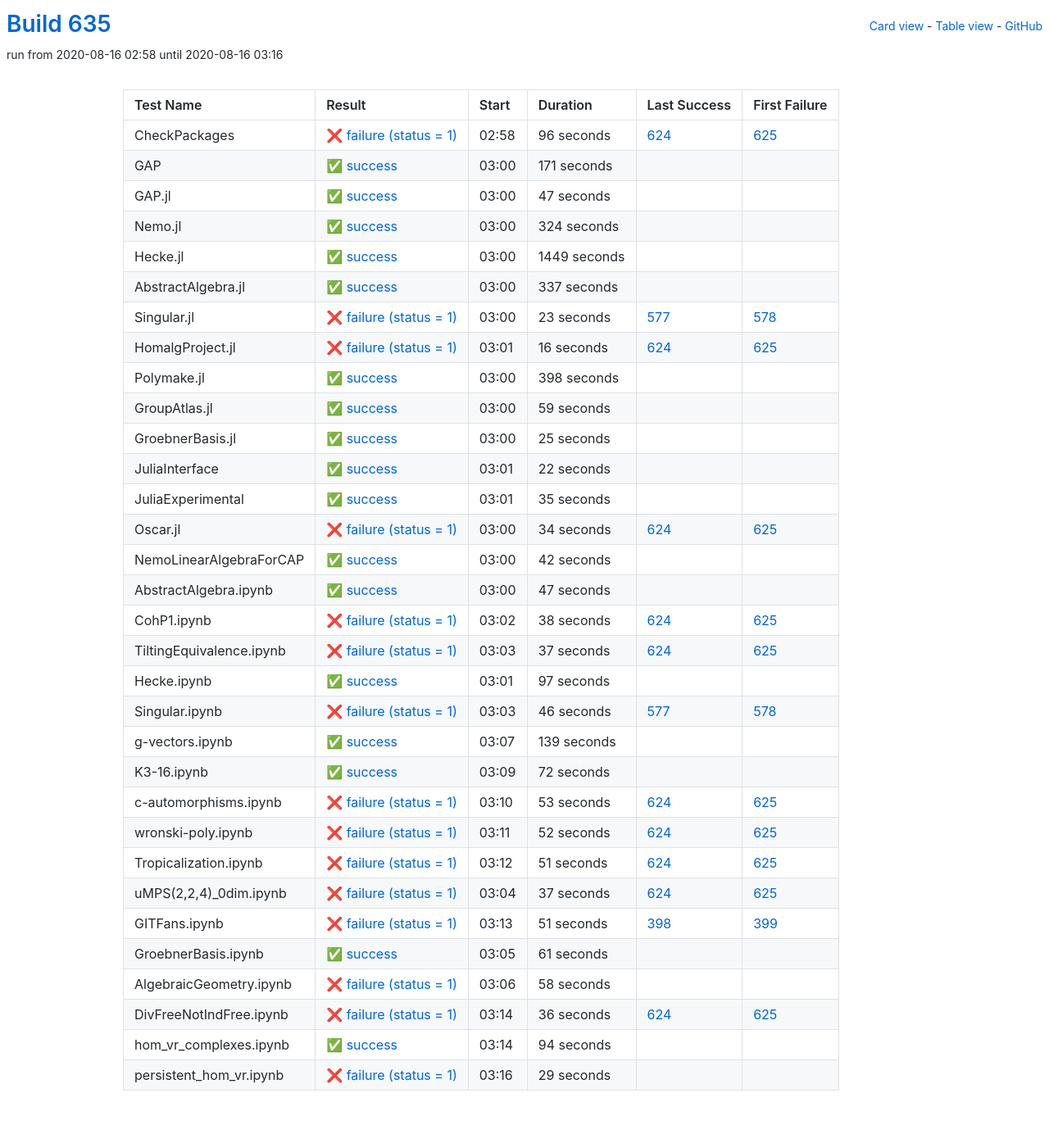
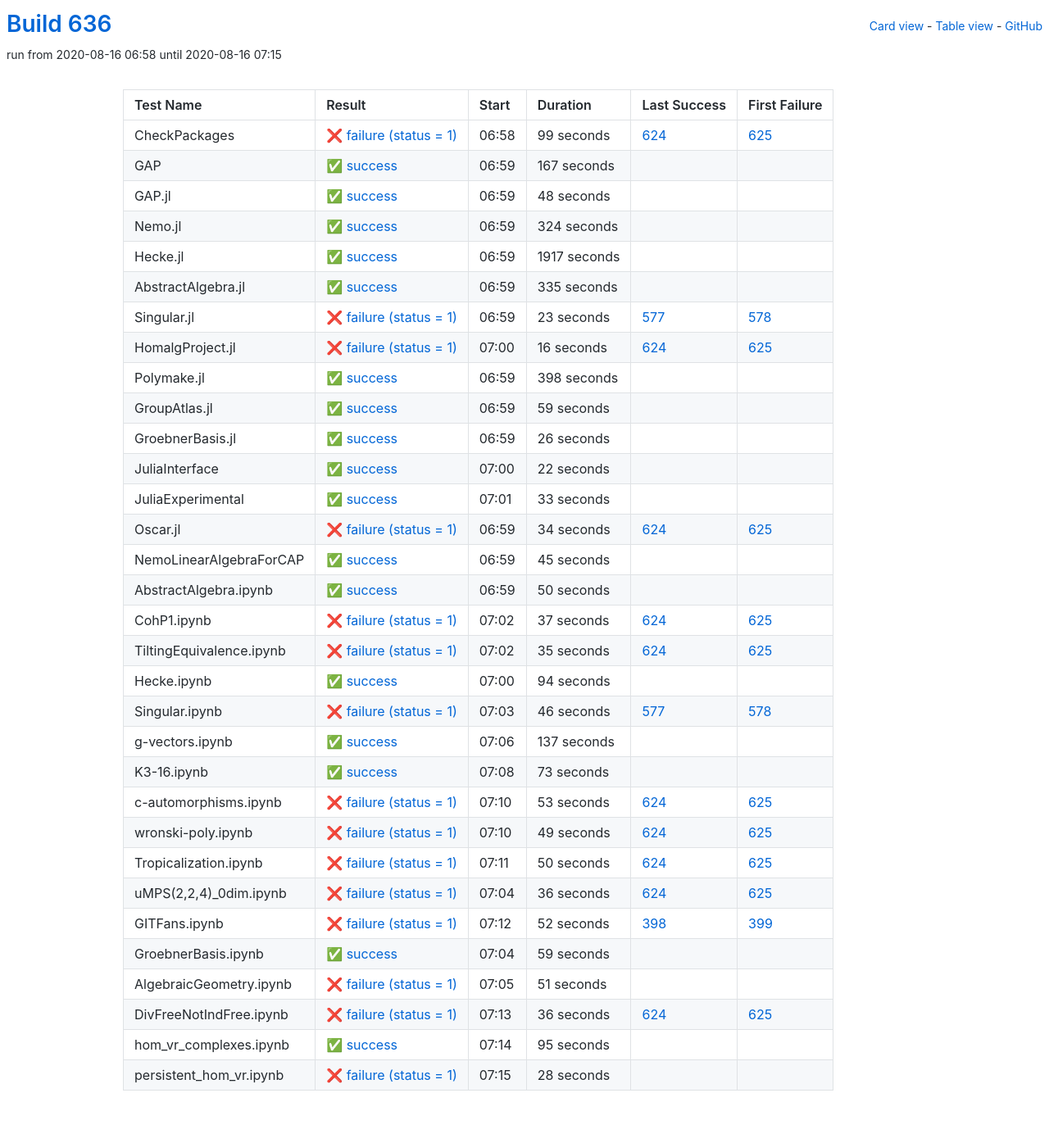
Before and after one commit to oscar-system/oscar-ci-status-stable, a Jekyll site: the page built from table.html, in a window 1280 px wide. Shown: the whole page at 82% size. Built offline with Jekyll 4.4.1, drawn with Linux system fonts in a browser that asks for light colours.

Commit message:
Build #636

```diff
--- a/_data/ci.yml
+++ b/_data/ci.yml
@@ -1,6 +1,6 @@
 ---
-build: 635
-build_url: https://oscarci.mathematik.uni-kl.de/job/oscar-stable/635/
+build: 636
+build_url: https://oscarci.mathematik.uni-kl.de/job/oscar-stable/636/
 job: oscar-stable
 organization: oscar-system
 repo: oscar-ci-status-stable
@@ -8,44 +8,44 @@ repourl: https://github.com/oscar-system/oscar-ci-status-stable
 tests:
 - name: CheckPackages
   id: checkpackages
-  log: https://oscarci.mathematik.uni-kl.de/job/oscar-stable/635/artifact/logs/build-635/CheckPackages.log
-  start: 2020-08-16 02:58
+  log: https://oscarci.mathematik.uni-kl.de/job/oscar-stable/636/artifact/logs/build-636/CheckPackages.log
+  start: 2020-08-16 06:58
   success: false
   exitcode: 1
   status: failure
-  duration: 96
+  duration: 99
   last_success: 624
   last_success_url: https://oscarci.mathematik.uni-kl.de/job/oscar-stable/624/
   first_failure: 625
   first_failure_url: https://oscarci.mathematik.uni-kl.de/job/oscar-stable/625/
 - name: GAP
   id: gap
-  log: https://oscarci.mathematik.uni-kl.de/job/oscar-stable/635/artifact/logs/build-635/GAP.log
-  start: 2020-08-16 03:00
+  log: https://oscarci.mathematik.uni-kl.de/job/oscar-stable/636/artifact/logs/build-636/GAP.log
+  start: 2020-08-16 06:59
   success: true
   exitcode: 0
   status: success
-  duration: 171
+  duration: 167
   last_success: false
   last_success_url:
   first_failure: false
   first_failure_url:
 - name: GAP.jl
   id: gap-jl
-  log: https://oscarci.mathematik.uni-kl.de/job/oscar-stable/635/artifact/logs/build-635/GAP.jl.log
-  start: 2020-08-16 03:00
+  log: https://oscarci.mathematik.uni-kl.de/job/oscar-stable/636/artifact/logs/build-636/GAP.jl.log
+  start: 2020-08-16 06:59
   success: true
   exitcode: 0
   status: success
-  duration: 47
+  duration: 48
   last_success: false
   last_success_url:
   first_failure: false
   first_failure_url:
 - name: Nemo.jl
   id: nemo-jl
-  log: https://oscarci.mathematik.uni-kl.de/job/oscar-stable/635/artifact/logs/build-635/Nemo.jl.log
-  start: 2020-08-16 03:00
+  log: https://oscarci.mathematik.uni-kl.de/job/oscar-stable/636/artifact/logs/build-636/Nemo.jl.log
+  start: 2020-08-16 06:59
   success: true
   exitcode: 0
   status: success
@@ -56,32 +56,32 @@ tests:
   first_failure_url:
 - name: Hecke.jl
   id: hecke-jl
-  log: https://oscarci.mathematik.uni-kl.de/job/oscar-stable/635/artifact/logs/build-635/Hecke.jl.log
-  start: 2020-08-16 03:00
+  log: https://oscarci.mathematik.uni-kl.de/job/oscar-stable/636/artifact/logs/build-636/Hecke.jl.log
+  start: 2020-08-16 06:59
   success: true
   exitcode: 0
   status: success
-  duration: 1449
+  duration: 1917
   last_success: false
   last_success_url:
   first_failure: false
   first_failure_url:
 - name: AbstractAlgebra.jl
   id: abstractalgebra-jl
-  log: https://oscarci.mathematik.uni-kl.de/job/oscar-stable/635/artifact/logs/build-635/AbstractAlgebra.jl.log
-  start: 2020-08-16 03:00
+  log: https://oscarci.mathematik.uni-kl.de/job/oscar-stable/636/artifact/logs/build-636/AbstractAlgebra.jl.log
+  start: 2020-08-16 06:59
   success: true
   exitcode: 0
   status: success
-  duration: 337
+  duration: 335
   last_success: false
   last_success_url:
   first_failure: false
   first_failure_url:
 - name: Singular.jl
   id: singular-jl
-  log: https://oscarci.mathematik.uni-kl.de/job/oscar-stable/635/artifact/logs/build-635/Singular.jl.log
-  start: 2020-08-16 03:00
+  log: https://oscarci.mathematik.uni-kl.de/job/oscar-stable/636/artifact/logs/build-636/Singular.jl.log
+  start: 2020-08-16 06:59
   success: false
   exitcode: 1
   status: failure
@@ -92,8 +92,8 @@ tests:
   first_failure_url: https://oscarci.mathematik.uni-kl.de/job/oscar-stable/578/
 - name: HomalgProject.jl
   id: homalgproject-jl
-  log: https://oscarci.mathematik.uni-kl.de/job/oscar-stable/635/artifact/logs/build-635/HomalgProject.jl.log
-  start: 2020-08-16 03:01
+  log: https://oscarci.mathematik.uni-kl.de/job/oscar-stable/636/artifact/logs/build-636/HomalgProject.jl.log
+  start: 2020-08-16 07:00
   success: false
   exitcode: 1
   status: failure
@@ -104,8 +104,8 @@ tests:
   first_failure_url: https://oscarci.mathematik.uni-kl.de/job/oscar-stable/625/
 - name: Polymake.jl
   id: polymake-jl
-  log: https://oscarci.mathematik.uni-kl.de/job/oscar-stable/635/artifact/logs/build-635/Polymake.jl.log
-  start: 2020-08-16 03:00
+  log: https://oscarci.mathematik.uni-kl.de/job/oscar-stable/636/artifact/logs/build-636/Polymake.jl.log
+  start: 2020-08-16 06:59
   success: true
   exitcode: 0
   status: success
@@ -116,8 +116,8 @@ tests:
   first_failure_url:
 - name: GroupAtlas.jl
   id: groupatlas-jl
-  log: https://oscarci.mathematik.uni-kl.de/job/oscar-stable/635/artifact/logs/build-635/GroupAtlas.jl.log
-  start: 2020-08-16 03:00
+  log: https://oscarci.mathematik.uni-kl.de/job/oscar-stable/636/artifact/logs/build-636/GroupAtlas.jl.log
+  start: 2020-08-16 06:59
   success: true
   exitcode: 0
   status: success
@@ -128,20 +128,20 @@ tests:
   first_failure_url:
 - name: GroebnerBasis.jl
   id: groebnerbasis-jl
-  log: https://oscarci.mathematik.uni-kl.de/job/oscar-stable/635/artifact/logs/build-635/GroebnerBasis.jl.log
-  start: 2020-08-16 03:00
+  log: https://oscarci.mathematik.uni-kl.de/job/oscar-stable/636/artifact/logs/build-636/GroebnerBasis.jl.log
+  start: 2020-08-16 06:59
   success: true
   exitcode: 0
   status: success
-  duration: 25
+  duration: 26
   last_success: false
   last_success_url:
   first_failure: false
   first_failure_url:
 - name: JuliaInterface
   id: juliainterface
-  log: https://oscarci.mathematik.uni-kl.de/job/oscar-stable/635/artifact/logs/build-635/JuliaInterface.log
-  start: 2020-08-16 03:01
+  log: https://oscarci.mathematik.uni-kl.de/job/oscar-stable/636/artifact/logs/build-636/JuliaInterface.log
+  start: 2020-08-16 07:00
   success: true
   exitcode: 0
   status: success
@@ -152,20 +152,20 @@ tests:
   first_failure_url:
 - name: JuliaExperimental
   id: juliaexperimental
-  log: https://oscarci.mathematik.uni-kl.de/job/oscar-stable/635/artifact/logs/build-635/JuliaExperimental.log
-  start: 2020-08-16 03:01
+  log: https://oscarci.mathematik.uni-kl.de/job/oscar-stable/636/artifact/logs/build-636/JuliaExperimental.log
+  start: 2020-08-16 07:01
   success: true
   exitcode: 0
   status: success
-  duration: 35
+  duration: 33
   last_success: false
   last_success_url:
   first_failure: false
   first_failure_url:
 - name: Oscar.jl
   id: oscar-jl
-  log: https://oscarci.mathematik.uni-kl.de/job/oscar-stable/635/artifact/logs/build-635/Oscar.jl.log
-  start: 2020-08-16 03:00
+  log: https://oscarci.mathematik.uni-kl.de/job/oscar-stable/636/artifact/logs/build-636/Oscar.jl.log
+  start: 2020-08-16 06:59
   success: false
   exitcode: 1
   status: failure
@@ -176,44 +176,32 @@ tests:
   first_failure_url: https://oscarci.mathematik.uni-kl.de/job/oscar-stable/625/
 - name: NemoLinearAlgebraForCAP
   id: nemolinearalgebraforcap
-  log: https://oscarci.mathematik.uni-kl.de/job/oscar-stable/635/artifact/logs/build-635/NemoLinearAlgebraForCAP.log
-  start: 2020-08-16 03:00
+  log: https://oscarci.mathematik.uni-kl.de/job/oscar-stable/636/artifact/logs/build-636/NemoLinearAlgebraForCAP.log
+  start: 2020-08-16 06:59
   success: true
   exitcode: 0
   status: success
-  duration: 42
+  duration: 45
   last_success: false
   last_success_url:
   first_failure: false
   first_failure_url:
 - name: AbstractAlgebra.ipynb
   id: abstractalgebra-ipynb
-  log: https://oscarci.mathematik.uni-kl.de/job/oscar-stable/635/artifact/logs/build-635/AbstractAlgebra.ipynb.log
-  start: 2020-08-16 03:00
+  log: https://oscarci.mathematik.uni-kl.de/job/oscar-stable/636/artifact/logs/build-636/AbstractAlgebra.ipynb.log
+  start: 2020-08-16 06:59
   success: true
   exitcode: 0
   status: success
-  duration: 47
+  duration: 50
   last_success: false
   last_success_url:
   first_failure: false
   first_failure_url:
 - name: CohP1.ipynb
   id: cohp1-ipynb
-  log: https://oscarci.mathematik.uni-kl.de/job/oscar-stable/635/artifact/logs/build-635/CohP1.ipynb.log
-  start: 2020-08-16 03:02
-  success: false
-  exitcode: 1
-  status: failure
-  duration: 38
-  last_success: 624
-  last_success_url: https://oscarci.mathematik.uni-kl.de/job/oscar-stable/624/
-  first_failure: 625
-  first_failure_url: https://oscarci.mathematik.uni-kl.de/job/oscar-stable/625/
-- name: TiltingEquivalence.ipynb
-  id: tiltingequivalence-ipynb
-  log: https://oscarci.mathematik.uni-kl.de/job/oscar-stable/635/artifact/logs/build-635/TiltingEquivalence.ipynb.log
-  start: 2020-08-16 03:03
+  log: https://oscarci.mathematik.uni-kl.de/job/oscar-stable/636/artifact/logs/build-636/CohP1.ipynb.log
+  start: 2020-08-16 07:02
   success: false
   exitcode: 1
   status: failure
@@ -222,22 +210,34 @@ tests:
   last_success_url: https://oscarci.mathematik.uni-kl.de/job/oscar-stable/624/
   first_failure: 625
   first_failure_url: https://oscarci.mathematik.uni-kl.de/job/oscar-stable/625/
+- name: TiltingEquivalence.ipynb
+  id: tiltingequivalence-ipynb
+  log: https://oscarci.mathematik.uni-kl.de/job/oscar-stable/636/artifact/logs/build-636/TiltingEquivalence.ipynb.log
+  start: 2020-08-16 07:02
+  success: false
+  exitcode: 1
+  status: failure
+  duration: 35
+  last_success: 624
+  last_success_url: https://oscarci.mathematik.uni-kl.de/job/oscar-stable/624/
+  first_failure: 625
+  first_failure_url: https://oscarci.mathematik.uni-kl.de/job/oscar-stable/625/
 - name: Hecke.ipynb
   id: hecke-ipynb
-  log: https://oscarci.mathematik.uni-kl.de/job/oscar-stable/635/artifact/logs/build-635/Hecke.ipynb.log
-  start: 2020-08-16 03:01
+  log: https://oscarci.mathematik.uni-kl.de/job/oscar-stable/636/artifact/logs/build-636/Hecke.ipynb.log
+  start: 2020-08-16 07:00
   success: true
   exitcode: 0
   status: success
-  duration: 97
+  duration: 94
   last_success: false
   last_success_url:
   first_failure: false
   first_failure_url:
 - name: Singular.ipynb
   id: singular-ipynb
-  log: https://oscarci.mathematik.uni-kl.de/job/oscar-stable/635/artifact/logs/build-635/Singular.ipynb.log
-  start: 2020-08-16 03:03
+  log: https://oscarci.mathematik.uni-kl.de/job/oscar-stable/636/artifact/logs/build-636/Singular.ipynb.log
+  start: 2020-08-16 07:03
   success: false
   exitcode: 1
   status: failure
@@ -248,32 +248,32 @@ tests:
   first_failure_url: https://oscarci.mathematik.uni-kl.de/job/oscar-stable/578/
 - name: g-vectors.ipynb
   id: g-vectors-ipynb
-  log: https://oscarci.mathematik.uni-kl.de/job/oscar-stable/635/artifact/logs/build-635/g-vectors.ipynb.log
-  start: 2020-08-16 03:07
+  log: https://oscarci.mathematik.uni-kl.de/job/oscar-stable/636/artifact/logs/build-636/g-vectors.ipynb.log
+  start: 2020-08-16 07:06
   success: true
   exitcode: 0
   status: success
-  duration: 139
+  duration: 137
   last_success: false
   last_success_url:
   first_failure: false
   first_failure_url:
 - name: K3-16.ipynb
   id: k3-16-ipynb
-  log: https://oscarci.mathematik.uni-kl.de/job/oscar-stable/635/artifact/logs/build-635/K3-16.ipynb.log
-  start: 2020-08-16 03:09
+  log: https://oscarci.mathematik.uni-kl.de/job/oscar-stable/636/artifact/logs/build-636/K3-16.ipynb.log
+  start: 2020-08-16 07:08
   success: true
   exitcode: 0
   status: success
-  duration: 72
+  duration: 73
   last_success: false
   last_success_url:
   first_failure: false
   first_failure_url:
 - name: c-automorphisms.ipynb
   id: c-automorphisms-ipynb
-  log: https://oscarci.mathematik.uni-kl.de/job/oscar-stable/635/artifact/logs/build-635/c-automorphisms.ipynb.log
-  start: 2020-08-16 03:10
+  log: https://oscarci.mathematik.uni-kl.de/job/oscar-stable/636/artifact/logs/build-636/c-automorphisms.ipynb.log
+  start: 2020-08-16 07:10
   success: false
   exitcode: 1
   status: failure
@@ -284,80 +284,80 @@ tests:
   first_failure_url: https://oscarci.mathematik.uni-kl.de/job/oscar-stable/625/
 - name: wronski-poly.ipynb
   id: wronski-poly-ipynb
-  log: https://oscarci.mathematik.uni-kl.de/job/oscar-stable/635/artifact/logs/build-635/wronski-poly.ipynb.log
-  start: 2020-08-16 03:11
+  log: https://oscarci.mathematik.uni-kl.de/job/oscar-stable/636/artifact/logs/build-636/wronski-poly.ipynb.log
+  start: 2020-08-16 07:10
   success: false
   exitcode: 1
   status: failure
-  duration: 52
+  duration: 49
   last_success: 624
   last_success_url: https://oscarci.mathematik.uni-kl.de/job/oscar-stable/624/
   first_failure: 625
   first_failure_url: https://oscarci.mathematik.uni-kl.de/job/oscar-stable/625/
 - name: Tropicalization.ipynb
   id: tropicalization-ipynb
-  log: https://oscarci.mathematik.uni-kl.de/job/oscar-stable/635/artifact/logs/build-635/Tropicalization.ipynb.log
-  start: 2020-08-16 03:12
+  log: https://oscarci.mathematik.uni-kl.de/job/oscar-stable/636/artifact/logs/build-636/Tropicalization.ipynb.log
+  start: 2020-08-16 07:11
   success: false
   exitcode: 1
   status: failure
-  duration: 51
+  duration: 50
   last_success: 624
   last_success_url: https://oscarci.mathematik.uni-kl.de/job/oscar-stable/624/
   first_failure: 625
   first_failure_url: https://oscarci.mathematik.uni-kl.de/job/oscar-stable/625/
 - name: uMPS(2,2,4)_0dim.ipynb
   id: umps-2-2-4-0dim-ipynb
-  log: https://oscarci.mathematik.uni-kl.de/job/oscar-stable/635/artifact/logs/build-635/uMPS-2-2-4-_0dim.ipynb.log
-  start: 2020-08-16 03:04
+  log: https://oscarci.mathematik.uni-kl.de/job/oscar-stable/636/artifact/logs/build-636/uMPS-2-2-4-_0dim.ipynb.log
+  start: 2020-08-16 07:04
   success: false
   exitcode: 1
   status: failure
-  duration: 37
+  duration: 36
   last_success: 624
   last_success_url: https://oscarci.mathematik.uni-kl.de/job/oscar-stable/624/
   first_failure: 625
   first_failure_url: https://oscarci.mathematik.uni-kl.de/job/oscar-stable/625/
 - name: GITFans.ipynb
   id: gitfans-ipynb
-  log: https://oscarci.mathematik.uni-kl.de/job/oscar-stable/635/artifact/logs/build-635/GITFans.ipynb.log
-  start: 2020-08-16 03:13
+  log: https://oscarci.mathematik.uni-kl.de/job/oscar-stable/636/artifact/logs/build-636/GITFans.ipynb.log
+  start: 2020-08-16 07:12
   success: false
   exitcode: 1
   status: failure
-  duration: 51
+  duration: 52
   last_success: 398
   last_success_url: https://oscarci.mathematik.uni-kl.de/job/oscar-stable/398/
   first_failure: 399
   first_failure_url: https://oscarci.mathematik.uni-kl.de/job/oscar-stable/399/
 - name: GroebnerBasis.ipynb
   id: groebnerbasis-ipynb
-  log: https://oscarci.mathematik.uni-kl.de/job/oscar-stable/635/artifact/logs/build-635/GroebnerBasis.ipynb.log
-  start: 2020-08-16 03:05
+  log: https://oscarci.mathematik.uni-kl.de/job/oscar-stable/636/artifact/logs/build-636/GroebnerBasis.ipynb.log
+  start: 2020-08-16 07:04
   success: true
   exitcode: 0
   status: success
-  duration: 61
+  duration: 59
   last_success: false
   last_success_url:
   first_failure: false
   first_failure_url:
 - name: AlgebraicGeometry.ipynb
   id: algebraicgeometry-ipynb
-  log: https://oscarci.mathematik.uni-kl.de/job/oscar-stable/635/artifact/logs/build-635/AlgebraicGeometry.ipynb.log
-  start: 2020-08-16 03:06
+  log: https://oscarci.mathematik.uni-kl.de/job/oscar-stable/636/artifact/logs/build-636/AlgebraicGeometry.ipynb.log
+  start: 2020-08-16 07:05
   success: false
   exitcode: 1
   status: failure
-  duration: 58
+  duration: 51
   last_success: false
   last_success_url:
   first_failure: false
   first_failure_url:
 - name: DivFreeNotIndFree.ipynb
   id: divfreenotindfree-ipynb
-  log: https://oscarci.mathematik.uni-kl.de/job/oscar-stable/635/artifact/logs/build-635/DivFreeNotIndFree.ipynb.log
-  start: 2020-08-16 03:14
+  log: https://oscarci.mathematik.uni-kl.de/job/oscar-stable/636/artifact/logs/build-636/DivFreeNotIndFree.ipynb.log
+  start: 2020-08-16 07:13
   success: false
   exitcode: 1
   status: failure
@@ -368,24 +368,24 @@ tests:
   first_failure_url: https://oscarci.mathematik.uni-kl.de/job/oscar-stable/625/
 - name: hom_vr_complexes.ipynb
   id: hom-vr-complexes-ipynb
-  log: https://oscarci.mathematik.uni-kl.de/job/oscar-stable/635/artifact/logs/build-635/hom_vr_complexes.ipynb.log
-  start: 2020-08-16 03:14
+  log: https://oscarci.mathematik.uni-kl.de/job/oscar-stable/636/artifact/logs/build-636/hom_vr_complexes.ipynb.log
+  start: 2020-08-16 07:14
   success: true
   exitcode: 0
   status: success
-  duration: 94
+  duration: 95
   last_success: false
   last_success_url:
   first_failure: false
   first_failure_url:
 - name: persistent_hom_vr.ipynb
   id: persistent-hom-vr-ipynb
-  log: https://oscarci.mathematik.uni-kl.de/job/oscar-stable/635/artifact/logs/build-635/persistent_hom_vr.ipynb.log
-  start: 2020-08-16 03:16
+  log: https://oscarci.mathematik.uni-kl.de/job/oscar-stable/636/artifact/logs/build-636/persistent_hom_vr.ipynb.log
+  start: 2020-08-16 07:15
   success: false
   exitcode: 1
   status: failure
-  duration: 29
+  duration: 28
   last_success: false
   last_success_url:
   first_failure: false
```
Also changed, not shown: README.md.
